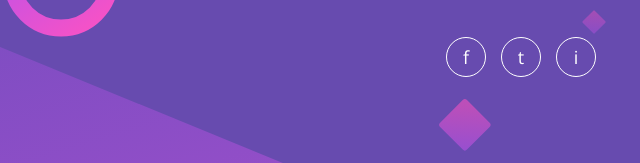
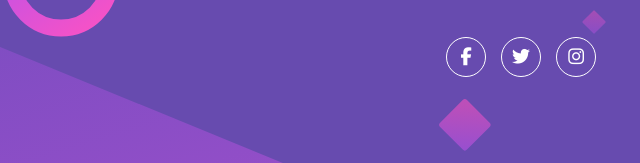
Before and after one commit to mosharrafhossen/huddle-landing-page-with, a plain HTML site: page index.html in a window 1280 px wide. Shown: the part 584-747 px from the top of the page, 624-1264 px from the left. Drawn offline with nearby package versions, Linux system fonts and the light colour scheme.

Commit message:
Moshaarraf

```diff
--- a/index.html
+++ b/index.html
@@ -7,6 +7,7 @@
 
   <link rel="icon" type="image/png" sizes="32x32" href="./images/favicon-32x32.png" />
   <link href="https://fonts.googleapis.com/css2?family=Poppins:wght@400;600&family=Open+Sans:wght@400&display=swap" rel="stylesheet">
+  <link rel="stylesheet" href="https://cdnjs.cloudflare.com/ajax/libs/font-awesome/6.5.1/css/all.min.css">
   <link rel="stylesheet" href="style.css">
 </head>
 <body>
@@ -31,10 +32,11 @@
   </main>
 
   <footer>
-    <a href="#">f</a>
-    <a href="#">t</a>
-    <a href="#">i</a>
-  </footer>
+  <a href="#"><i class="fab fa-facebook-f"></i></a>
+  <a href="#"><i class="fab fa-twitter"></i></a>
+  <a href="#"><i class="fab fa-instagram"></i></a>
+</footer>
+
 
 </body>
 </html>
```
